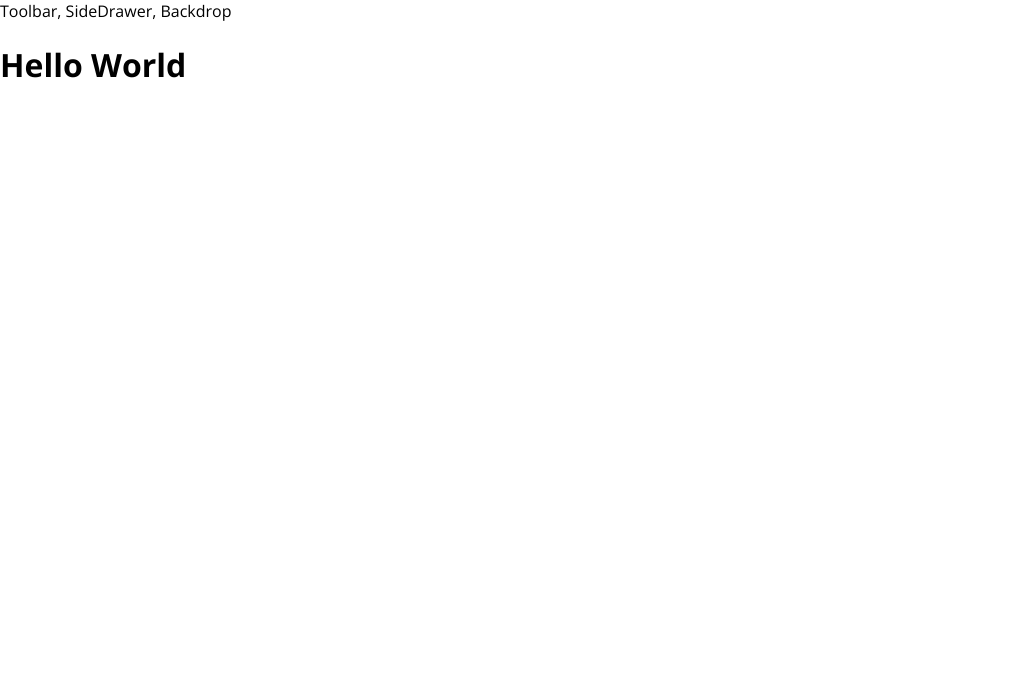
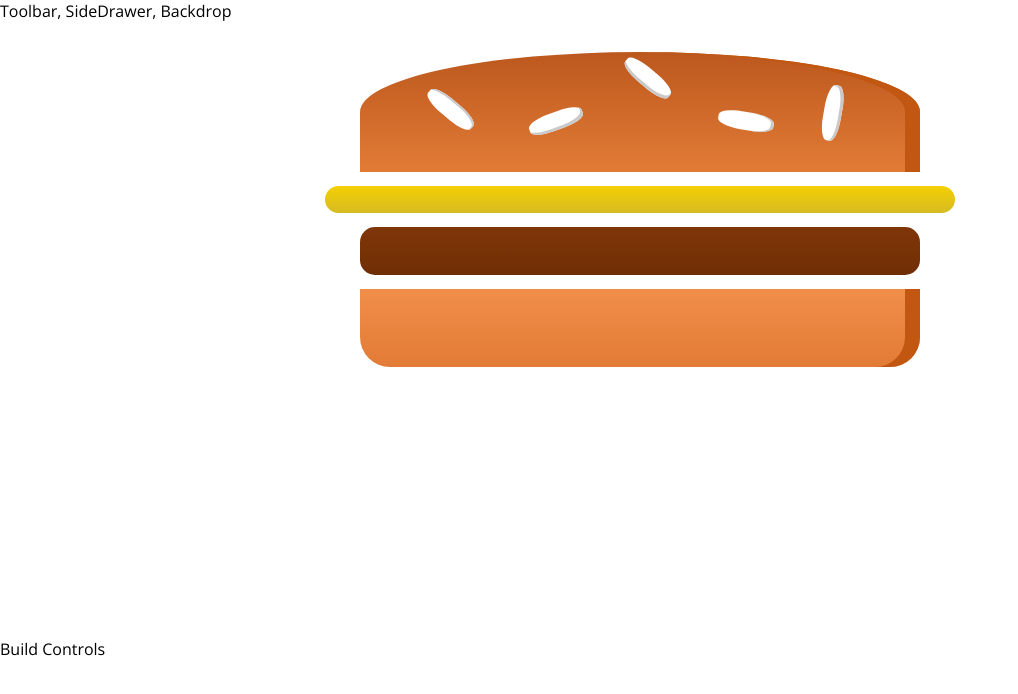
Before and after one commit to jo-dadic/burger_builder_app, a React app: page / in a window 1280 px wide. Shown: the top 694 px of the page, without its empty margins (0-1018 px from the left). Built offline with nearby package versions, Linux system fonts and the light colour scheme.

Commit message:
burger added

```diff
--- a/package.json
+++ b/package.json
@@ -31,6 +31,7 @@
     "postcss-flexbugs-fixes": "3.2.0",
     "postcss-loader": "2.0.8",
     "promise": "8.0.1",
+    "prop-types": "^15.7.2",
     "raf": "3.4.0",
     "react": "^16.11.0",
     "react-dev-utils": "^5.0.1",
--- a/src/App.js
+++ b/src/App.js
@@ -1,13 +1,14 @@
 import React, { Component } from "react";
 
 import Layout from "./components/Layout/Layout";
+import BurgerBuilder from "./containers/BurgerBuilder/BurgerBuilder";
 
 class App extends Component {
   render() {
     return (
       <div>
         <Layout>
-          <h1>Hello World</h1>
+          <BurgerBuilder />
         </Layout>
       </div>
     );
--- /dev/null
+++ b/src/components/Burger/Burger.css
@@ -0,0 +1,28 @@
+.Burger {
+  width: 100%;
+  height: 250px;
+  margin: auto;
+  overflow: scroll;
+  text-align: center;
+  font-weight: bold;
+  font-size: 1.2rem;
+}
+
+@media (min-width: 500px) and (min-height: 400px) {
+  .Burger {
+    width: 350px;
+    height: 300px;
+  }
+}
+@media (min-width: 500px) and (min-height: 401px) {
+  .Burger {
+    width: 450px;
+    height: 400px;
+  }
+}
+@media (min-width: 1000px) and (min-height: 700px) {
+  .Burger {
+    width: 700px;
+    height: 600px;
+  }
+}
--- /dev/null
+++ b/src/components/Burger/Burger.js
@@ -0,0 +1,17 @@
+import React from "react";
+
+import classes from "./Burger.css";
+import BurgerIngredient from "./BurgerIngredient/BurgerIngredient";
+
+const Burger = (props) => {
+  return (
+    <div className={classes.Burger}>
+      <BurgerIngredient type="bread-top" />
+      <BurgerIngredient type="cheese" />
+      <BurgerIngredient type="meat" />
+      <BurgerIngredient type="bread-bottom" />
+    </div>
+  );
+};
+
+export default Burger;
--- /dev/null
+++ b/src/components/Burger/BurgerIngredient/BurgerIngredient.css
@@ -0,0 +1,113 @@
+.BreadBottom {
+    height: 13%;
+    width: 80%;
+    background: linear-gradient(#F08E4A, #e27b36);
+    border-radius: 0 0 30px 30px;
+    box-shadow: inset -15px 0 #c15711;
+    margin: 2% auto;
+}
+
+.BreadTop {
+    height: 20%;
+    width: 80%;
+    background: linear-gradient(#bc581e, #e27b36);
+    border-radius: 50% 50% 0 0;
+    box-shadow: inset -15px 0 #c15711;
+    margin: 2% auto;
+    position: relative;
+}
+
+.Seeds1 {
+    width: 10%;
+    height: 15%;
+    position: absolute;
+    background-color: white;
+    left: 30%;
+    top: 50%;
+    border-radius: 40%;
+    transform: rotate(-20deg);
+    box-shadow: inset -2px -3px #c9c9c9;
+}
+
+.Seeds1:after {
+    content: "";
+    width: 100%;
+    height: 100%;
+    position: absolute;
+    background-color: white;
+    left: -170%;
+    top: -260%;
+    border-radius: 40%;
+    transform: rotate(60deg);
+    box-shadow: inset -1px 2px #c9c9c9;
+  }
+
+.Seeds1:before {
+    content: "";
+    width: 100%;
+    height: 100%;
+    position: absolute;
+    background-color: white;
+    left: 180%;
+    top: -50%;
+    border-radius: 40%;
+    transform: rotate(60deg);
+    box-shadow: inset -1px -3px #c9c9c9;
+  }
+
+  .Seeds2 {
+    width: 10%;
+    height: 15%;
+    position: absolute;
+    background-color: white;
+    left: 64%;
+    top: 50%;
+    border-radius: 40%;
+    transform: rotate(10deg);
+    box-shadow: inset -3px 0 #c9c9c9;
+  }
+
+  .Seeds2:before {
+    content: "";
+    width: 100%;
+    height: 100%;
+    position: absolute;
+    background-color: white;
+    left: 150%;
+    top: -130%;
+    border-radius: 40%;
+    transform: rotate(90deg);
+    box-shadow: inset 1px 3px #c9c9c9;
+  }
+
+
+.Meat {
+    width: 80%;
+    height: 8%;
+    background: linear-gradient(#7f3608, #702e05);
+    margin: 2% auto;
+    border-radius: 15px;
+}
+
+.Cheese {
+    width: 90%;
+    height: 4.5%;
+    margin: 2% auto;
+    background: linear-gradient(#f4d004, #d6bb22);
+    border-radius: 20px;
+}
+
+.Salad {
+    width: 85%;
+    height: 7%;
+    margin: 2% auto;
+    background: linear-gradient(#228c1d, #91ce50);
+    border-radius: 20px;
+}
+
+.Bacon {
+    width: 80%;
+    height: 3%;
+    background: linear-gradient(#bf3813, #c45e38);
+    margin: 2% auto;
+}
--- /dev/null
+++ b/src/components/Burger/BurgerIngredient/BurgerIngredient.js
@@ -0,0 +1,46 @@
+import React, { Component } from "react";
+import PropTypes from "prop-types";
+
+import classes from "./BurgerIngredient.css";
+
+class BurgerIngredient extends Component {
+  render() {
+    let ingredient = null;
+
+    switch (this.props.type) {
+      case "bread-bottom":
+        ingredient = <div className={classes.BreadBottom}></div>;
+        break;
+      case "bread-top":
+        ingredient = (
+          <div className={classes.BreadTop}>
+            <div className={classes.Seeds1}></div>
+            <div className={classes.Seeds2}></div>
+          </div>
+        );
+        break;
+      case "meat":
+        ingredient = <div className={classes.Meat}></div>;
+        break;
+      case "cheese":
+        ingredient = <div className={classes.Cheese}></div>;
+        break;
+      case "salad":
+        ingredient = <div className={classes.Salad}></div>;
+        break;
+      case "bacon":
+        ingredient = <div className={classes.Bacon}></div>;
+        break;
+      default:
+        null;
+    }
+
+    return ingredient;
+  }
+}
+
+BurgerIngredient.propTypes = {
+  type: PropTypes.string.isRequired,
+};
+
+export default BurgerIngredient;
--- /dev/null
+++ b/src/components/Layout/Layout.css
@@ -0,0 +1,3 @@
+.Content {
+  margin-top: 16px;
+}
--- a/src/components/Layout/Layout.js
+++ b/src/components/Layout/Layout.js
@@ -1,12 +1,14 @@
 import React from "react";
 
 import Aux from "../../hoc/Auxiliary"; //for wrapping the root element
+
+import classes from "./Layout.css";
 
 // we are using Layout comp as a wrappir around the core comp that we want to render to the screen
 const Layout = (props) => (
   <Aux>
     <div>Toolbar, SideDrawer, Backdrop</div>
-    <main>{props.children}</main>
+    <main className={classes.Content}>{props.children}</main>
   </Aux>
 );
 
--- /dev/null
+++ b/src/containers/BurgerBuilder/BurgerBuilder.js
@@ -0,0 +1,17 @@
+import React, { Component } from "react";
+
+import Burger from "../../components/Burger/Burger";
+import Aux from "../../hoc/Auxiliary";
+
+class BurgerBuilder extends Component {
+  render() {
+    return (
+      <Aux>
+        <Burger />
+        <div>Build Controls</div>
+      </Aux>
+    );
+  }
+}
+
+export default BurgerBuilder;
```
Also changed, not shown: 1 other file (tests, documents, lock files or other folders).
